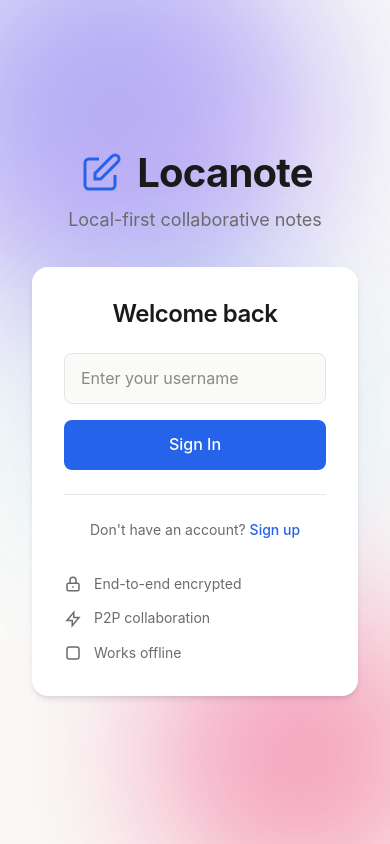
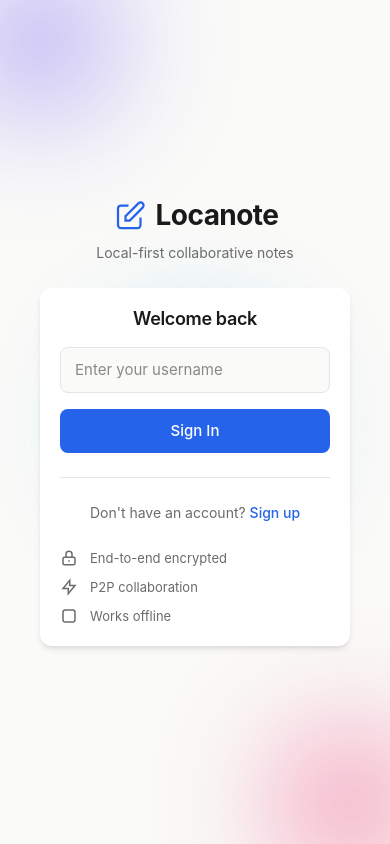
Before and after one commit to BandiAkarsh/Locanote, a SvelteKit app in the folder apps/web/: page / in a window 390 px wide. Built offline with nearby package versions, Linux system fonts and the light colour scheme.

Commit message:
fix: add responsive styles for mobile
- Add responsive dashboard layout (1024px, 768px, 480px)
- Add responsive landing page styles
- Fix sidebar to stack on mobile
- Add touch-friendly button sizes

```diff
--- a/apps/web/src/app.css
+++ b/apps/web/src/app.css
@@ -1222,6 +1222,57 @@ p {
   background: var(--nm-bg-primary);
 }
 
+/* Responsive Dashboard */
+@media (max-width: 1024px) {
+  .nm-dashboard {
+    flex-direction: column;
+  }
+
+  .nm-dashboard-sidebar {
+    width: 100%;
+    height: auto;
+    max-height: 40vh;
+    border-right: none;
+    border-bottom: 1px solid var(--nm-border);
+  }
+
+  .nm-dashboard-main {
+    flex: 1;
+  }
+}
+
+@media (max-width: 768px) {
+  .nm-dashboard-sidebar {
+    max-height: 35vh;
+  }
+
+  .nm-dashboard-header {
+    padding: 0 var(--nm-space-4);
+  }
+
+  .nm-dashboard-content {
+    padding: var(--nm-space-4);
+  }
+}
+
+@media (max-width: 480px) {
+  .nm-dashboard-sidebar {
+    max-height: 30vh;
+  }
+
+  .sidebar-brand {
+    padding: var(--nm-space-3);
+  }
+
+  .sidebar-actions {
+    padding: var(--nm-space-2) var(--nm-space-3);
+  }
+
+  .sidebar-search {
+    padding: var(--nm-space-2) var(--nm-space-3);
+  }
+}
+
 .nm-dashboard-sidebar {
   width: var(--nm-sidebar-width);
   display: flex;
--- a/apps/web/src/routes/+page.svelte
+++ b/apps/web/src/routes/+page.svelte
@@ -462,4 +462,107 @@ FEATURES:
     height: 18px;
     flex-shrink: 0;
   }
+
+  /* Responsive Styles */
+  @media (max-width: 768px) {
+    .content {
+      padding: 1.5rem;
+    }
+
+    .logo h1 {
+      font-size: 2rem;
+    }
+
+    .tagline {
+      font-size: 1rem;
+      margin-bottom: 1.5rem;
+    }
+
+    .auth-card {
+      padding: 1.5rem;
+      margin: 0 1rem;
+    }
+
+    .auth-card h2 {
+      font-size: 1.25rem;
+    }
+
+    .gradient-orb {
+      width: 250px;
+      height: 250px;
+    }
+
+    .orb-1 {
+      width: 200px;
+      height: 200px;
+      top: -50px;
+      left: -50px;
+    }
+
+    .orb-2 {
+      width: 150px;
+      height: 150px;
+      bottom: -25px;
+      right: -25px;
+    }
+  }
+
+  @media (max-width: 480px) {
+    .content {
+      padding: 1rem;
+    }
+
+    .logo {
+      gap: 0.5rem;
+    }
+
+    .logo svg {
+      width: 36px;
+      height: 36px;
+    }
+
+    .logo h1 {
+      font-size: 1.75rem;
+    }
+
+    .tagline {
+      font-size: 0.875rem;
+    }
+
+    .auth-card {
+      padding: 1.25rem;
+      margin: 0 0.5rem;
+      border-radius: 0.75rem;
+    }
+
+    .auth-card h2 {
+      font-size: 1.125rem;
+      margin-bottom: 1rem;
+    }
+
+    .input-group input {
+      padding: 0.625rem 0.875rem;
+      font-size: 0.9375rem;
+    }
+
+    .primary-btn {
+      padding: 0.625rem 0.875rem;
+      font-size: 0.9375rem;
+    }
+
+    .features {
+      margin-top: 1.5rem;
+      gap: 0.5rem;
+    }
+
+    .feature {
+      font-size: 0.8125rem;
+    }
+
+    .gradient-orb {
+      width: 150px;
+      height: 150px;
+      filter: blur(60px);
+    }
+  }
 </style>
```
